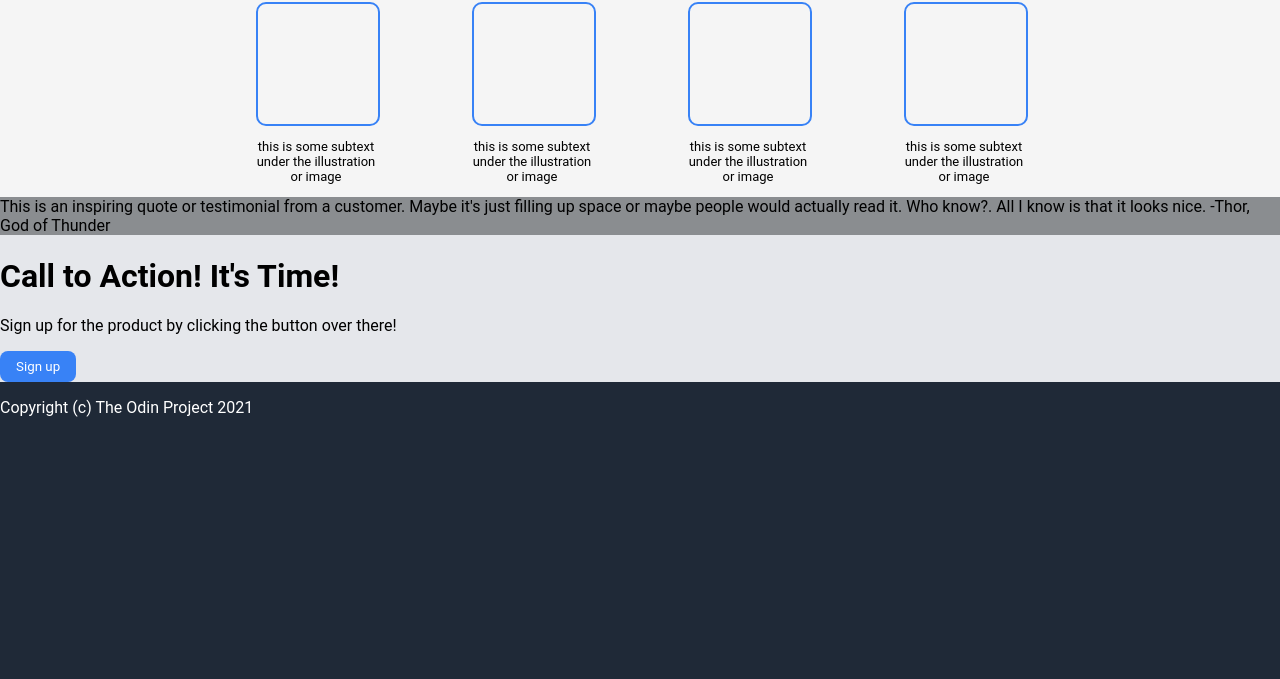
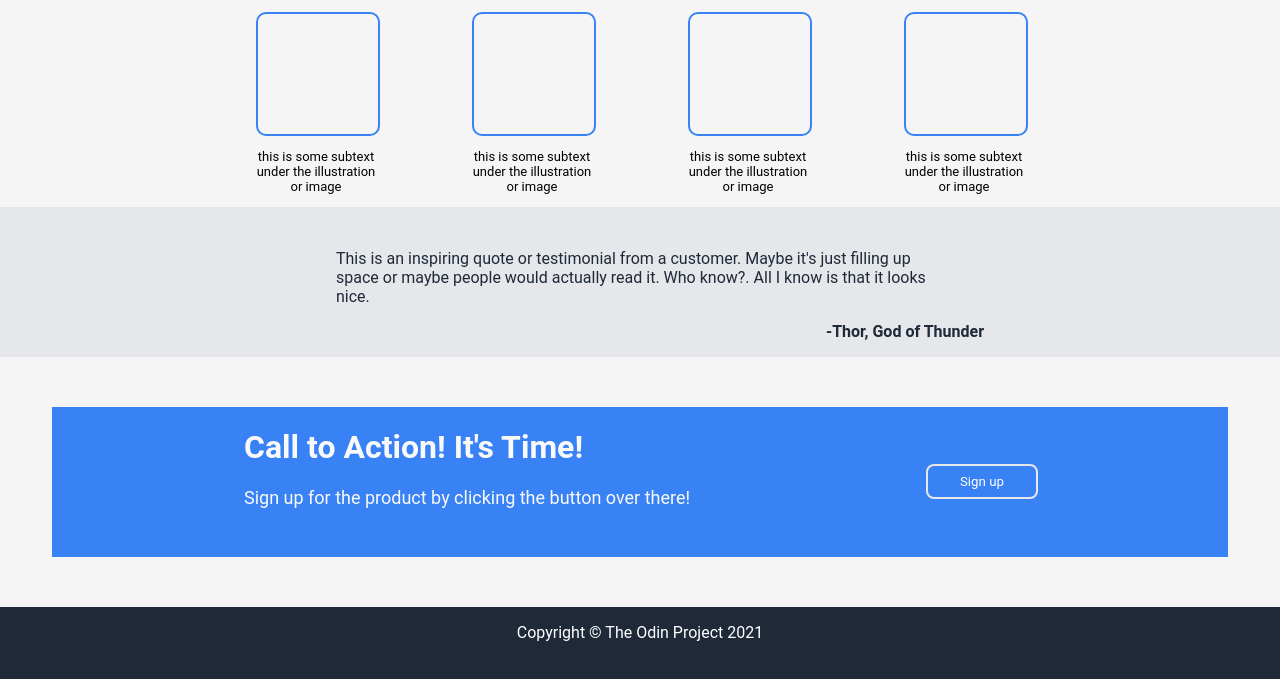
Before and after one commit to sulexware/landing-page, a plain HTML site: page index.html in a window 1280 px wide. Shown: the part 480-1159 px from the top of the page. Before the commit the page ends 934 px from the top, so only its background shows below. Drawn offline with Linux system fonts and the light colour scheme.

Commit message:
Progress report on assignment
All sections have been completed

```diff
--- a/index.html
+++ b/index.html
@@ -52,20 +52,25 @@
             </div>
         </div>
         <div class="section-3">
-            <quote>This is an inspiring quote or testimonial from a customer. Maybe it's just filling up space or maybe people would actually read it. Who know?. All I know is that it looks nice. -Thor, God of Thunder</quote>
+            <figure>
+                <blockquote cite="https://theodinproject.com">
+                    <p>This is an inspiring quote or testimonial from a customer. Maybe it's just filling up space or maybe people would actually read it. Who know?. All I know is that it looks nice.</p>
+                </blockquote>
+                <figcaption> -Thor, God of Thunder</figcaption>
+            </figure>
         </div>
         <div class="section-4">
-            <div class="mini-box">
+            <div class="mini-box first">
                 <h1>Call to Action! It's Time!</h1>
                 <p>Sign up for the product by clicking the button over there!</p>
             </div>
-            <div class="mini-box">
+            <div class="mini-box second">
                 <button>Sign up</button>
             </div>
         </div>
    <!-- </div> -->
     <footer>
-        <p>Copyright (c) The Odin Project 2021 </p>
+        <p>Copyright &copy The Odin Project 2021 </p>
     </footer>
 
 </body>
--- a/styles.css
+++ b/styles.css
@@ -62,12 +62,16 @@ body {
     border-radius: 8px;
     background: #3882f6;
     color:#fff;
-    padding: 8px 16px;
+    padding: 8px 32px;
 
   }
 
   .section-2 {
     background-color: #f5f5f5;
+  }
+
+  .section-2 h1 {
+    font-size: 36px;
   }
 
   .container {
@@ -85,22 +89,30 @@ body {
     width: 120px;
     border-radius: 10px;
     border: 2px solid #3882f6;
-
-
   }
 
   .section-3 {
-    background-color: #8a8d90;
+    height: 150px;
+    background-color: #e5e7eb;
+    color: #1f2937;
   }
 
-  .section-4 {
-    background-color: #e5e7eb;
+  figure {
+    padding: 0 20% 0 20%;
+    padding-top: 10px;
+  }
+
+  figcaption {
+    text-align: right;
+    font-weight: 700;
   }
 
   footer {
     color: #fff;
     height: 72px;
   }
+
+/** Other Settings **/
 
 
   body {
@@ -142,3 +154,47 @@ body {
     align-items: center;
     justify-content: space-between;
   }
+
+   .section-4 {
+    width: 100%;
+    height: 250px;
+    background-color: #f5f5f5;
+    display: flex;
+
+   }
+
+   .mini-box {
+    width: 50%;
+    margin: 50px 0;
+    background-color: #3882f6;
+    color: #f9f9f9;
+   }
+
+   .mini-box.first {
+      margin-left: 52px;
+      padding-left: 15%;
+   }
+
+   .mini-box.first h1 {
+      font-size: 32px;
+   }
+
+   .mini-box.first p {
+    font-size: 18px;
+ }
+
+   .mini-box.second {
+    display: flex;
+    align-items: center;
+    justify-content: center;
+    margin-right: 52px;
+  }
+
+  .mini-box.second button {
+    border: 2px solid #e5e7eb;
+    padding: 8px 32px;
+  }
+
+   footer {
+    text-align: center;
+   }
```
